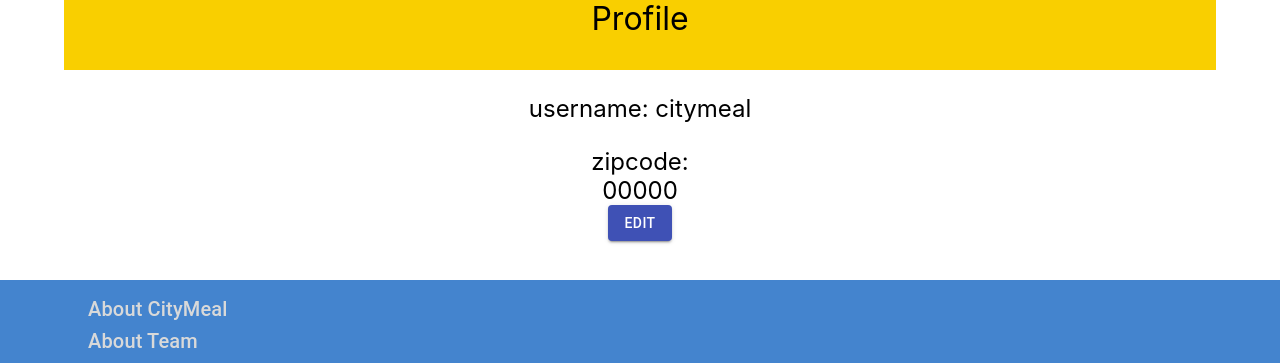
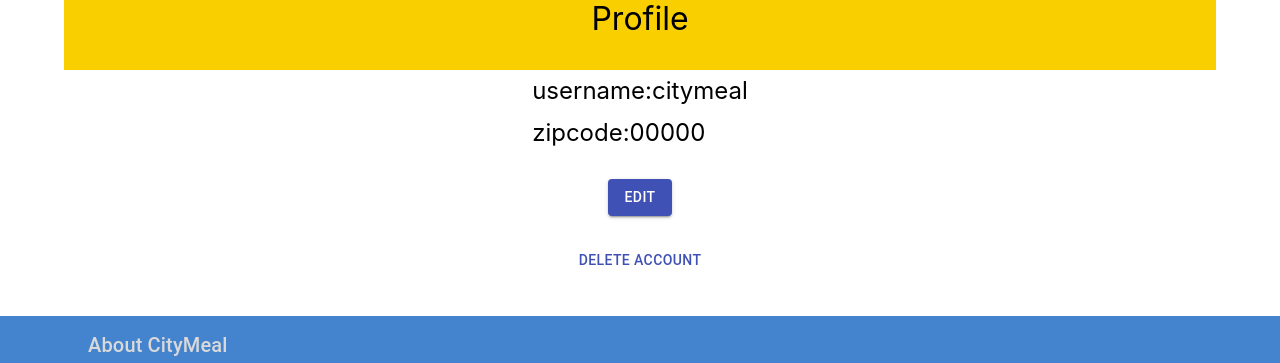
Before and after one commit to CityMeal/CityMealFrontend, a React (Create React App) app in the folder citymealclient/: page / in a window 1280 px wide. Shown: the part 1398-1761 px from the top of the page. Built offline with nearby package versions, Linux system fonts and the light colour scheme.

Commit message:
added button for deleting user function

```diff
--- a/citymealclient/src/Components/Favorites/Favorites.js
+++ b/citymealclient/src/Components/Favorites/Favorites.js
@@ -54,6 +54,15 @@ const useStyles = makeStyles((theme) => ({
   },
   editInput: {
     marginBottom: '3%'
+  },
+  currentProfile: {
+    display: 'flex',
+    flexDirection: 'row',
+    paddingTop: '3%',
+    paddingBottom: '3%',
+  },
+  editform: {
+    marginTop: '2%',
   }
 }));
 
@@ -76,26 +85,71 @@ function EachList() {
 function ShowProfile() {
   const classes = useStyles();
 
-  const [currentZipcode, setCurrentZipcode] = React.useState(false);
+  const [currentZipcode, setCurrentZipcode] = React.useState(true);
+  // const [newZipcode, setNewZipcode] = React.useState("00000")
+  const [state, setState] = React.useState({
+    username: "citymeal",
+    zipcode: "00000"
+  })
 
-  const [newZipcode, setNewZipcode] = React.useState("00000")
 
-  const handleChange = (e) => {
-    const { value } = e.target
-    setNewZipcode(value)
+
+  // const handleChange = (e) => {
+  //   const { value } = e.target
+  //   setNewZipcode(value)
+  // }
+  function handleChange(e) {
+    const value = e.target.value;
+    setState({
+      ...state,
+      [e.target.name]: value
+    });
+  }
+
+  //add delete user function
+  function handleClick() {
+    console.log('delete account')
   }
 
   return (
-    <div className="profile">
+    <div>
       <Box className={classes.profile}>
-        <p>username: citymeal</p>
-        <label>zipcode:</label>{!currentZipcode && newZipcode}
+        {/* <p>username: citymeal</p> */}
+
+        {/* <label>zipcode:</label>{!currentZipcode && newZipcode}
         {currentZipcode &&
           <div>
             <TextField className={classes.editInput} id="standard-search" label="currentZipcode" type="search" value={newZipcode} onChange={handleChange} />
           </div>
-        }
-        <Button variant="contained" color="primary" onClick={() => setCurrentZipcode(!currentZipcode)} >{!currentZipcode ? 'edit' : 'submit'}</Button>
+        } */}
+        <div >
+          <div className={classes.currentProfile}><label>username:</label>{currentZipcode && state.username}</div>
+          <div className={classes.currentProfile}><label>zipcode:</label>{currentZipcode && state.zipcode}</div>
+        </div>
+
+        {!currentZipcode && <form className={classes.editform}>
+          <label>
+            username
+        <input
+              type="text"
+              name="username"
+              value={state.username}
+              onChange={handleChange}
+            />
+          </label>
+          <label>
+            zip code
+        <input
+              type="text"
+              name="zipcode"
+              value={state.zipcode}
+              onChange={handleChange}
+            />
+          </label>
+        </form>}
+        <Button className={classes.editform} variant="contained" color="primary" onClick={() => setCurrentZipcode(!currentZipcode)} >{currentZipcode ? 'edit' : 'submit'}</Button>
+        <Button className={classes.editform} color="primary" onClick={handleClick}>Delete Account</Button>
+
       </Box>
     </div>
   )
```
